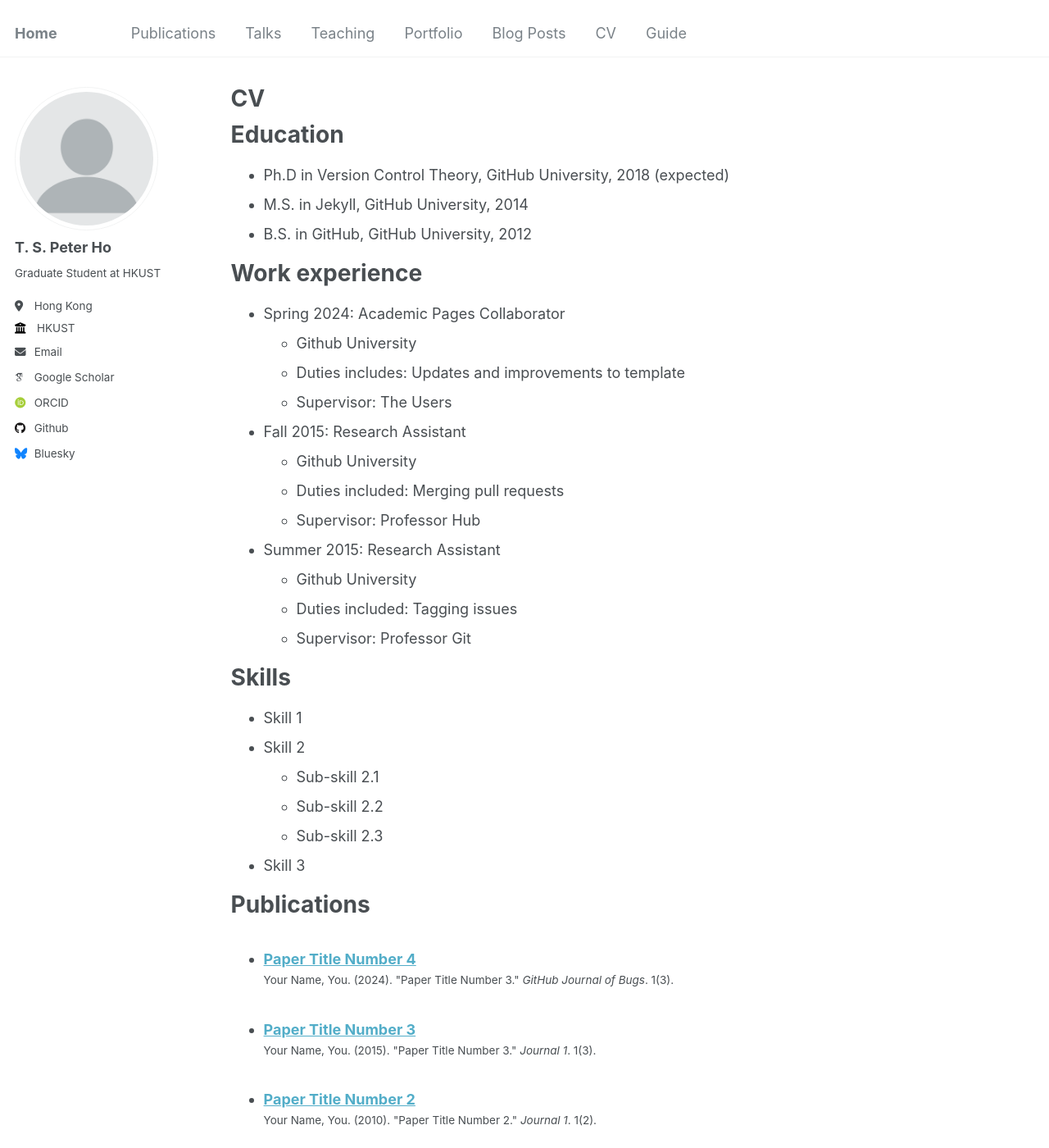
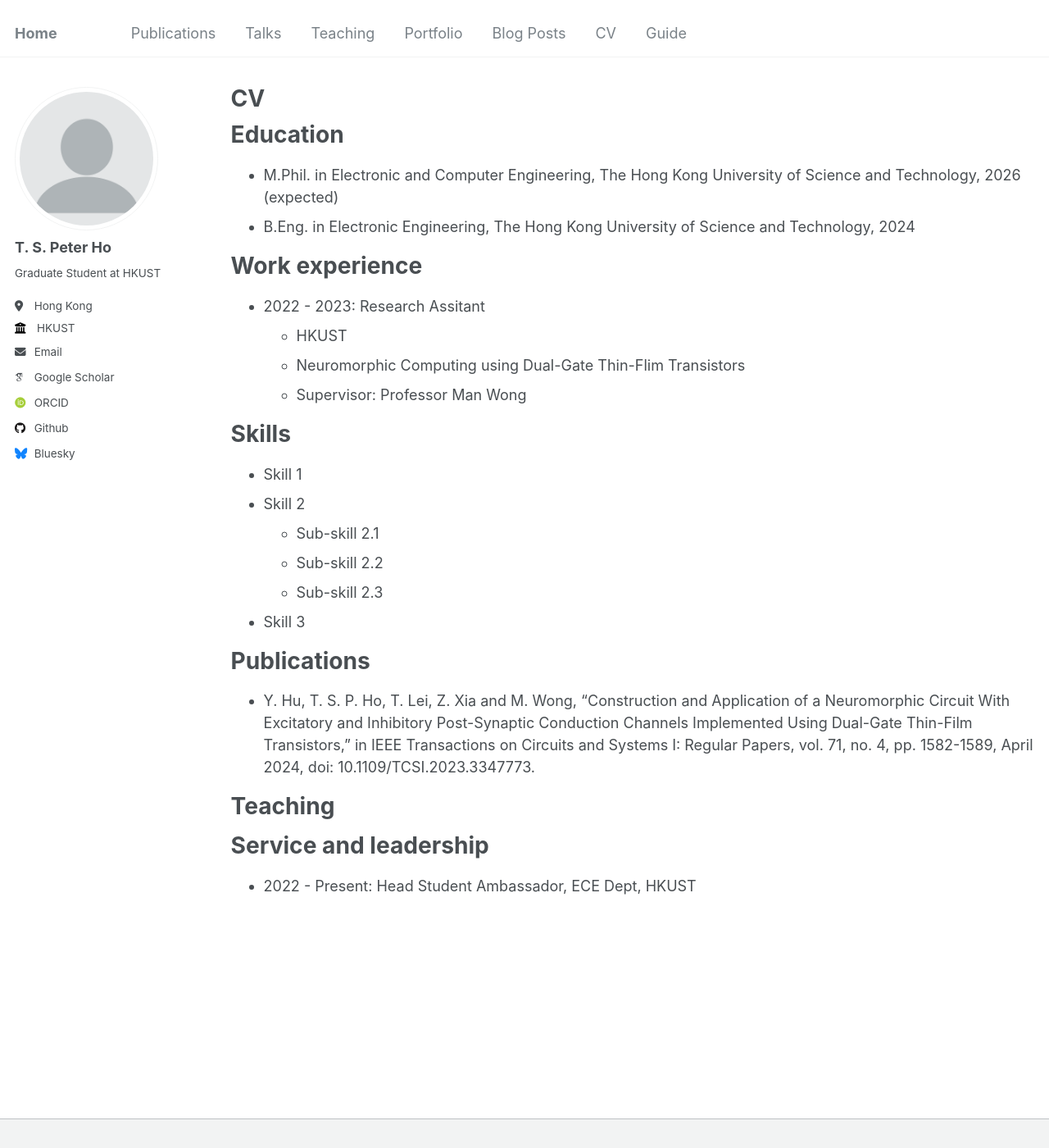
Before and after one commit to peterh0709/tspho.github.io, a Jekyll site: the page built from _pages/cv.md, in a window 1280 px wide and 1400 px high. Shown: the whole window at 82% size. Built offline with Jekyll 4.4.1, drawn with Linux system fonts in a browser that asks for light colours; some web fonts are replaced; some of the changed text lies outside the part shown.

Commit message:
Update cv.md

```diff
--- a/_pages/cv.md
+++ b/_pages/cv.md
@@ -11,26 +11,16 @@ redirect_from:
 
 Education
 ======
-* Ph.D in Version Control Theory, GitHub University, 2018 (expected)
-* M.S. in Jekyll, GitHub University, 2014
-* B.S. in GitHub, GitHub University, 2012
+* M.Phil. in Electronic and Computer Engineering, The Hong Kong University of Science and Technology, 2026 (expected)
+* B.Eng. in Electronic Engineering, The Hong Kong University of Science and Technology, 2024
 
 Work experience
 ======
-* Spring 2024: Academic Pages Collaborator
-  * Github University
-  * Duties includes: Updates and improvements to template
-  * Supervisor: The Users
+* 2022 - 2023: Research Assitant
+  * HKUST
+  * Neuromorphic Computing using Dual-Gate Thin-Flim Transistors
+  * Supervisor: Professor Man Wong
 
-* Fall 2015: Research Assistant
-  * Github University
-  * Duties included: Merging pull requests
-  * Supervisor: Professor Hub
-
-* Summer 2015: Research Assistant
-  * Github University
-  * Duties included: Tagging issues
-  * Supervisor: Professor Git
 
 Skills
 ======
@@ -43,22 +33,14 @@ Skills
 
 Publications
 ======
-  <ul>{% for post in site.publications reversed %}
-    {% include archive-single-cv.html %}
-  {% endfor %}</ul>
+* Y. Hu, T. S. P. Ho, T. Lei, Z. Xia and M. Wong, "Construction and Application of a Neuromorphic Circuit With Excitatory and Inhibitory Post-Synaptic Conduction Channels Implemented Using Dual-Gate Thin-Film Transistors," in IEEE Transactions on Circuits and Systems I: Regular Papers, vol. 71, no. 4, pp. 1582-1589, April 2024, doi: 10.1109/TCSI.2023.3347773.
 
-Talks
-======
-  <ul>{% for post in site.talks reversed %}
-    {% include archive-single-talk-cv.html  %}
-  {% endfor %}</ul>
+
 
 Teaching
 ======
-  <ul>{% for post in site.teaching reversed %}
-    {% include archive-single-cv.html %}
-  {% endfor %}</ul>
+
 
 Service and leadership
 ======
-* Currently signed in to 43 different slack teams
+* 2022 - Present: Head Student Ambassador, ECE Dept, HKUST
```
